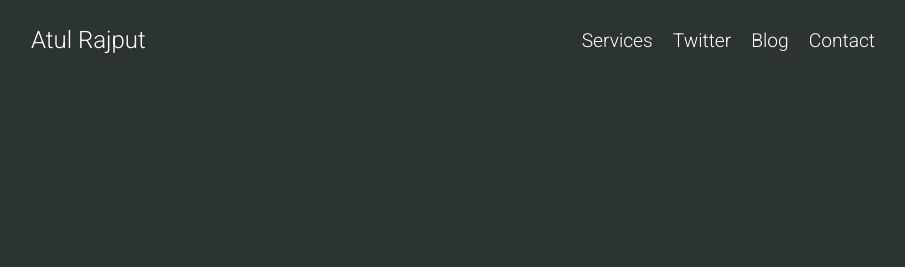
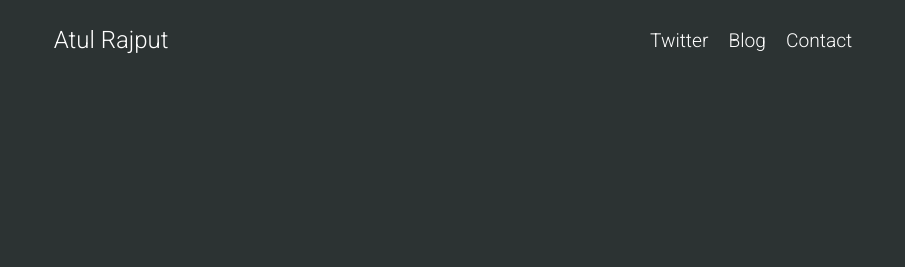
Before and after one commit to AtulRajput01/AtulRajput01, a plain HTML site: page index.html in a window 1280 px wide. Shown: the top 267 px of the page, without its empty margins (187-1092 px from the left). Drawn offline with Linux system fonts and the light colour scheme.

Commit message:
Update index.html

```diff
--- a/index.html
+++ b/index.html
@@ -23,7 +23,6 @@
     <div class="nav">
         <p>Atul Rajput</p>
         <div class="pages">
-           <span class="page-item"> <a href="/services">Services</a></span>
             <span class="page-item"> <a href="https://twitter.com/amazing_atul">Twitter</a></span>
                 <span class="page-item"> <a href="https://blog.atulrajput.hashnode.">Blog</a></span>
                     <span class="page-item"><a href="/contact">Contact</a></span>
```
